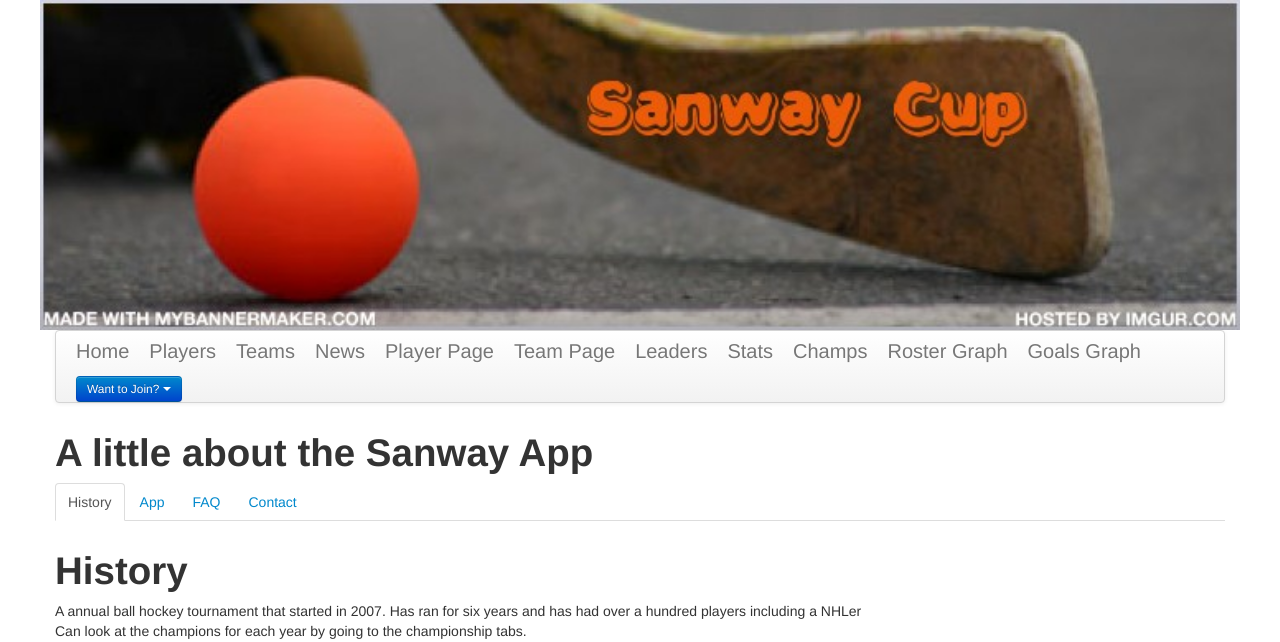
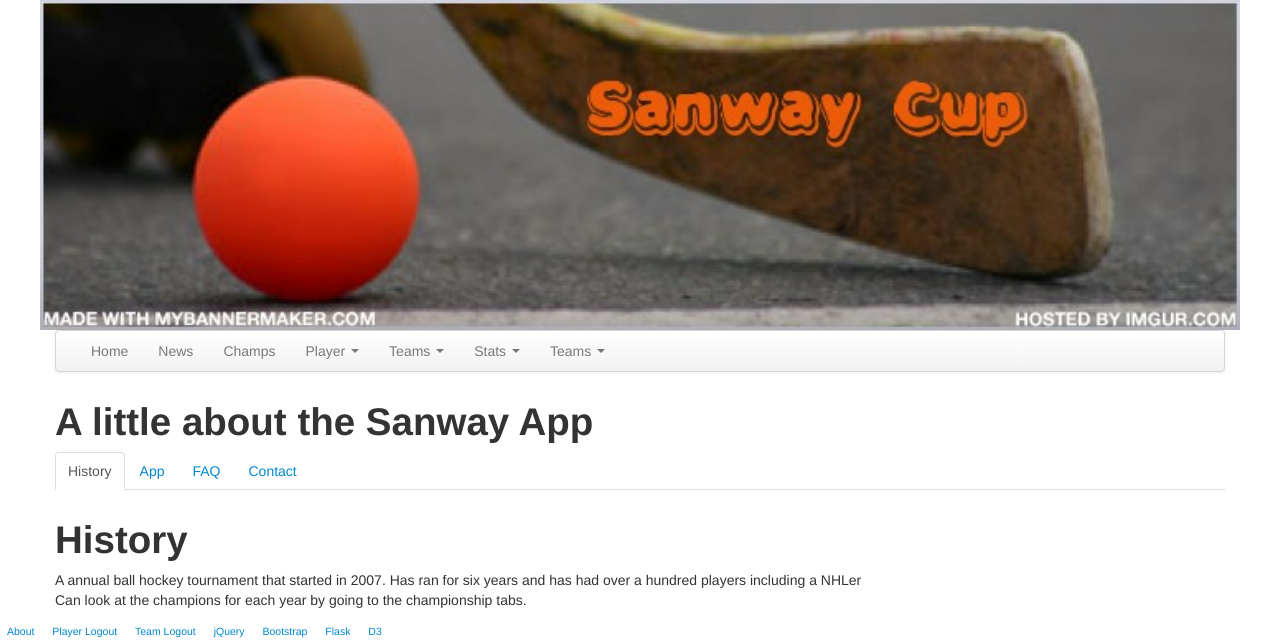
Before and after one commit to fras2560/hockey_sanway, a Flask app: page /about in a window 1280 px wide. Shown: the top 642 px of the page. Run offline with Flask 2, Linux system fonts and the light colour scheme; some libraries are stand-ins or nearby versions.

Commit message:
cleaned up nav bar

```diff
--- a/sanway/templates/base.html
+++ b/sanway/templates/base.html
@@ -21,32 +21,41 @@
 	<div class="container">
     	<div class="navbar">
   			<div class="navbar-inner">
-	 			<a class="brand" href="/index">Home</a>
-     			<a class="brand" href="/players">Players</a>
-     			<a class="brand" href="/teams">Teams</a>
-     			<a class="brand" href="/news">News</a>
-				<a class="brand" href="/playerBio/">Player Page</a>
-				<a class="brand" href="/teamBio/">Team Page</a>
-    			<a class="brand" href="/leaders">Leaders</a>
-    			<a class="brand" href="/stats">Stats</a>
-    			<a class="brand" href="/championships">Champs</a>
-    			<a class="brand" href="/roster/graph">Roster Graph</a>
-    			<a class="brand" href="/player/graph">Goals Graph</a>
-
-    			<div class="btn-group">
-				  <a class="btn btn-primary btn-small dropdown-toggle" data-toggle="dropdown" href="#">
-					Want to Join?
-				    <span class="caret"></span>
-					</a>
-					<ul class="dropdown-menu">
-   					<!-- dropdown menu links -->
-   					<a href="/team/join">Start Team</a>
-   					<a href="/player/join">Start Player Account</a>
-
-					</ul>
-					</div>
-
-    		 </div>
+  				<ul id="tab" class="nav">
+                        <li><a href="/index" data-toggle="tab">Home</a></li>
+                        <li><a href="/news" data-toggle="tab">News</a></li>
+                        <li><a href="/championships" data-toggle="tab">Champs</a></li>
+                        <li class="dropdown">
+                            <a href="#" class="dropdown-toggle" data-toggle="dropdown">Player <b class="caret"></b></a>
+	                        <ul class="dropdown-menu">
+		                        <li><a href="/players">List Players</a></li>
+		                        <li><a href="/player/join">Sign Up</a></li>
+		                        <li><a href="/playerBio/">View/Update your Profile</a></li>
+                            </ul>
+                        </li>
+                        <li class="dropdown">
+                            <a href="#" class="dropdown-toggle" data-toggle="dropdown">Teams <b class="caret"></b></a>
+	                        <ul class="dropdown-menu">
+		                         <li><a href="/teams">List Teams</a></li>
+		                         <li><a href="/team/join">Create a Team</a></li>
+		                         <li><a href="/teamBio/">Update Team</a></li>
+		                    </ul>
+                        </li>
+                        <li class="dropdown">
+                            <a href="#" class="dropdown-toggle" data-toggle="dropdown">Stats <b class="caret"></b></a>
+	                        <ul class="dropdown-menu">
+                          		<li><a href="/leaders">Leaders</a></li>
+                         		 <li><a href="/stats">All Players</a></li>
+                        	</ul>
+                        </li>
+					   <li class="dropdown">
+                            <a href="#" class="dropdown-toggle" data-toggle="dropdown">Teams <b class="caret"></b></a>
+							<ul class="dropdown-menu">
+                          		<li><a href="/roster/graph">Roster Graph</a></li>
+                          		<li><a href="/player/graph">Goals Graph</a></li>
+                    		</ul>
+                        </li>
+  			</div>
 		</div>
     </div>
 
@@ -64,4 +73,10 @@
 	<a class="btn btn-mini btn-link " href="http://twitter.github.io/bootstrap/">Bootstrap</a>
 	<a class="btn btn-mini btn-link " href="http://flask.pocoo.org/">Flask</a>
 	<a class="btn btn-mini btn-link " href="http://d3js.org/">D3</a>
+
+<script>
+$('.dropdown-toggle').dropdown()
+</script>
+
+
 </html>
```
